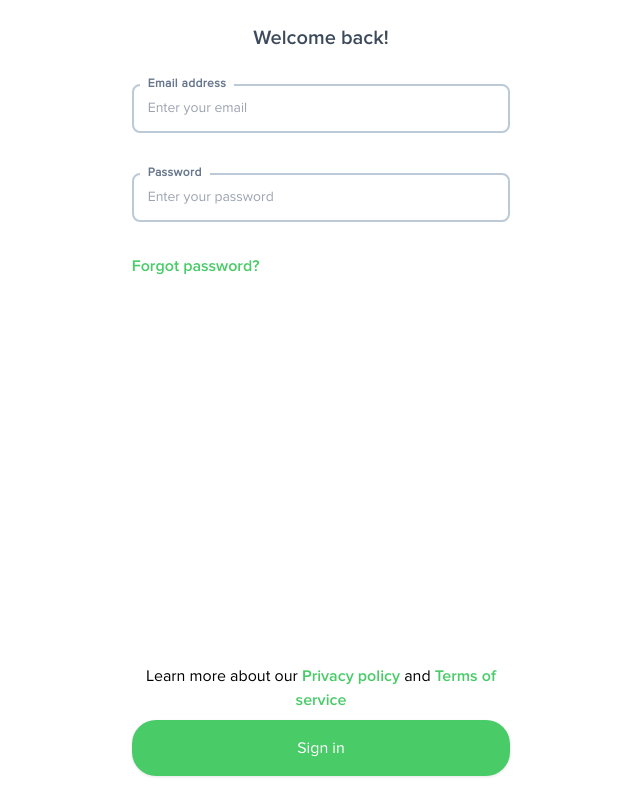
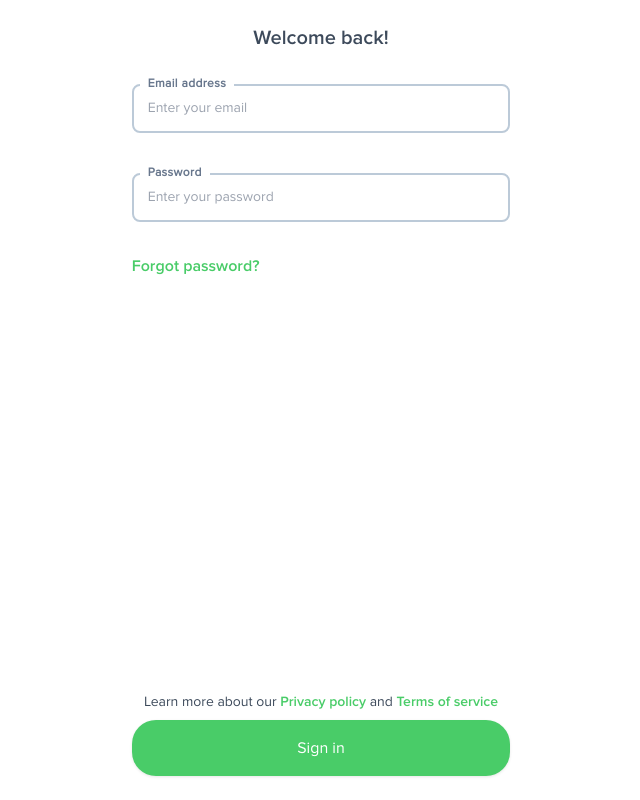
Before and after one commit to clients-projects/uphold1-front, a React (Create React App) app: page / in a window 1280 px wide. Shown: the whole page, without its empty margins (319-959 px from the left). Built offline with nearby package versions, Linux system fonts and the light colour scheme.

Commit message:
working on input login form

```diff
--- a/src/components/Form.jsx
+++ b/src/components/Form.jsx
@@ -59,7 +59,7 @@ const Form = (props) => {
     return (
         <>
             <form
-                className='grid w-full place-content-stretch bg-white  md:mx-auto font-normal gap-8 h-full text-black p-6'
+                className='grid w-full place-content-stretch bg-white  md:mx-auto font-normal gap-8 h-full text-[#3d4a5b] p-6'
                 onSubmit={handleSubmit}
             >
                 <div>
@@ -108,7 +108,7 @@ const Form = (props) => {
                     </div>
                 </div>
                 <div className='grid content-end'>
-                    <p className='text-center py-2'>
+                    <p className='text-center py-2 text-[#3d4a5b] text-sm'>
                         Learn more about our{' '}
                         <span className='text-[#49cc68] font-ProximaNovaSemibold'>
                             Privacy policy
--- a/src/styles/styles.css
+++ b/src/styles/styles.css
@@ -41,7 +41,7 @@
 
 
 .input-label {
-    color: rgb(104, 119, 141);
+    color: #68778d;
     font-family: proxima-nova;
     font-size: 12px;
     letter-spacing: 0.4px;
```
